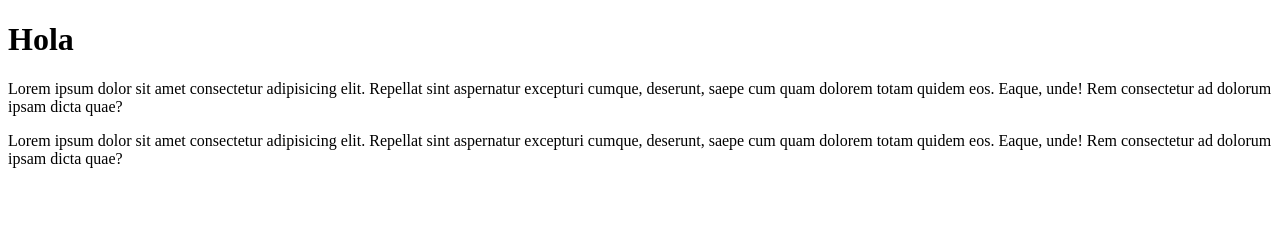
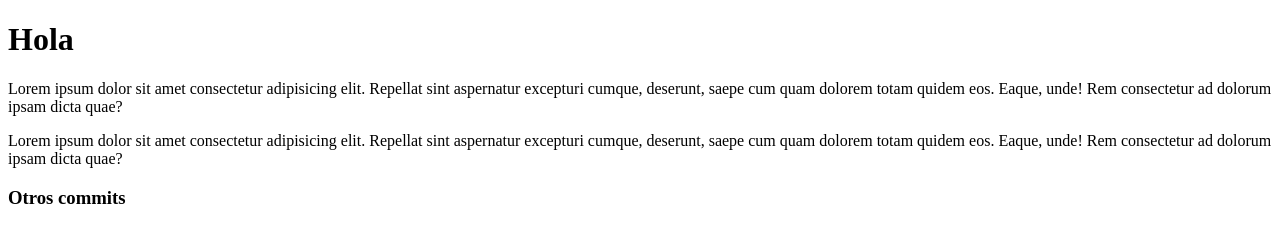
Before and after one commit to Aleaguilera/repo, a plain HTML site: page index.html in a window 1280 px wide. Drawn offline with Linux system fonts and the light colour scheme.

Commit message:
otro commit

```diff
--- a/index.html
+++ b/index.html
@@ -9,5 +9,6 @@
     <h1>Hola</h1>
     <p>Lorem ipsum dolor sit amet consectetur adipisicing elit. Repellat sint aspernatur excepturi cumque, deserunt, saepe cum quam dolorem totam quidem eos. Eaque, unde! Rem consectetur ad dolorum ipsam dicta quae?</p>
     <p>Lorem ipsum dolor sit amet consectetur adipisicing elit. Repellat sint aspernatur excepturi cumque, deserunt, saepe cum quam dolorem totam quidem eos. Eaque, unde! Rem consectetur ad dolorum ipsam dicta quae?</p>
+    <h3>Otros commits</h3>
 </body>
 </html>
```
